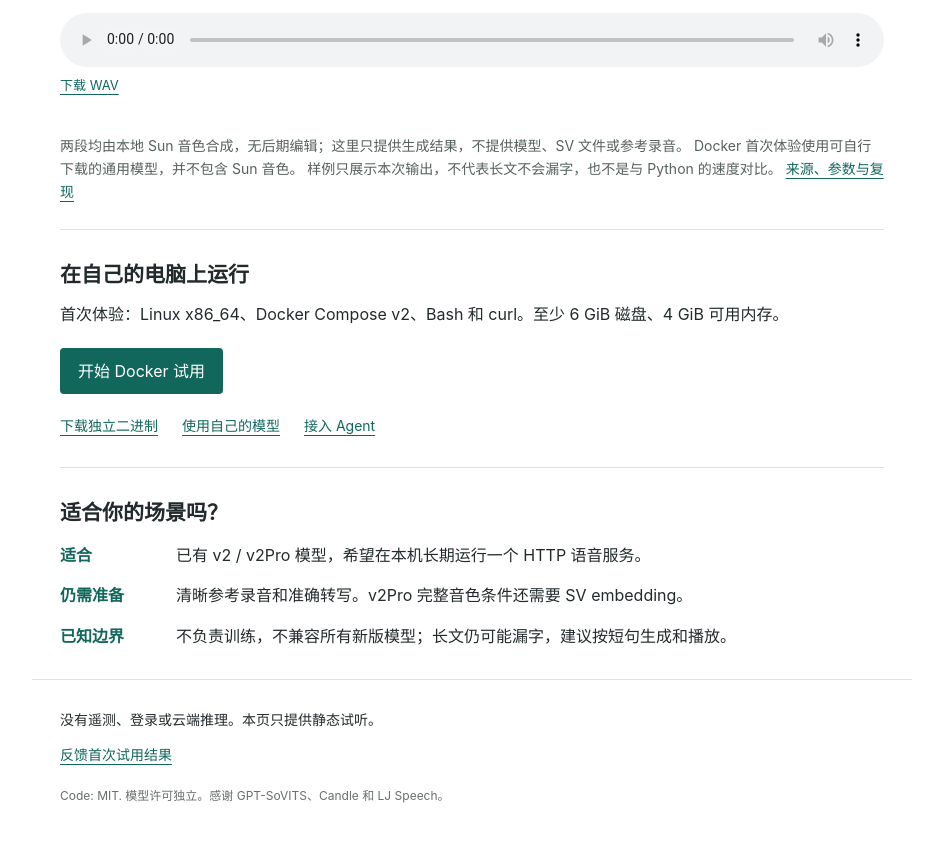
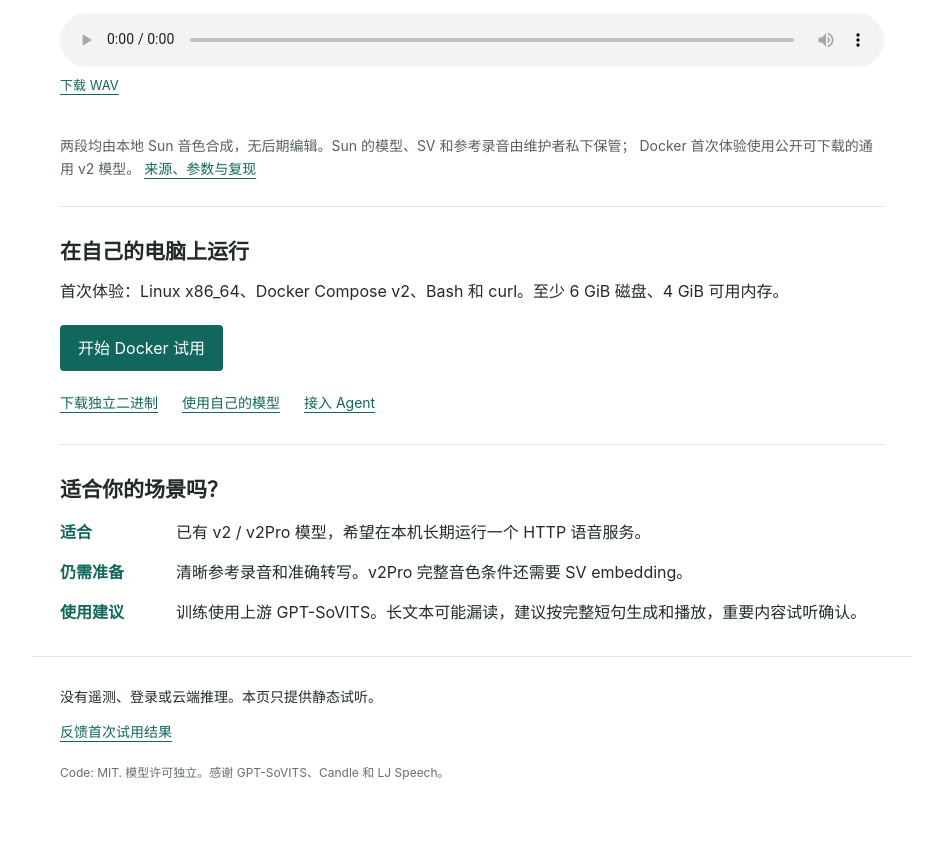
Before and after one commit to ricardomlee/gpt-sovits-rs, a plain HTML site: page site/index.html in a window 1280 px wide. Shown: the part 804-1658 px from the top of the page, without its empty margins (168-1111 px from the left). After the commit the page ends 1635 px from the top, so only its background shows below. Drawn offline with Linux system fonts and the light colour scheme; files whose address does not match are found by name.

Commit message:
docs: simplify user and agent guides with diagrams (#31)

```diff
--- a/site/index.html
+++ b/site/index.html
@@ -45,9 +45,8 @@
         <audio controls preload="metadata" aria-label="播放 Sun 中文合成音频" src="audio/sun-zh.wav"></audio>
         <a class="download" href="audio/sun-zh.wav" download>下载 WAV</a>
       </article>
-      <p class="note">两段均由本地 Sun 音色合成，无后期编辑；这里只提供生成结果，不提供模型、SV 文件或参考录音。
-        Docker 首次体验使用可自行下载的通用模型，并不包含 Sun 音色。
-        样例只展示本次输出，不代表长文不会漏字，也不是与 Python 的速度对比。
+      <p class="note">两段均由本地 Sun 音色合成，无后期编辑。Sun 的模型、SV 和参考录音由维护者私下保管；
+        Docker 首次体验使用公开可下载的通用 v2 模型。
         <a href="https://github.com/ricardomlee/gpt-sovits-rs/blob/master/examples/samples/README.md">来源、参数与复现</a></p>
     </section>
 
@@ -67,7 +66,7 @@
       <dl>
         <div><dt>适合</dt><dd>已有 v2 / v2Pro 模型，希望在本机长期运行一个 HTTP 语音服务。</dd></div>
         <div><dt>仍需准备</dt><dd>清晰参考录音和准确转写。v2Pro 完整音色条件还需要 SV embedding。</dd></div>
-        <div><dt>已知边界</dt><dd>不负责训练，不兼容所有新版模型；长文仍可能漏字，建议按短句生成和播放。</dd></div>
+        <div><dt>使用建议</dt><dd>训练使用上游 GPT-SoVITS。长文本可能漏读，建议按完整短句生成和播放，重要内容试听确认。</dd></div>
       </dl>
     </section>
   </main>
```
Also changed, not shown: 14 other files.
